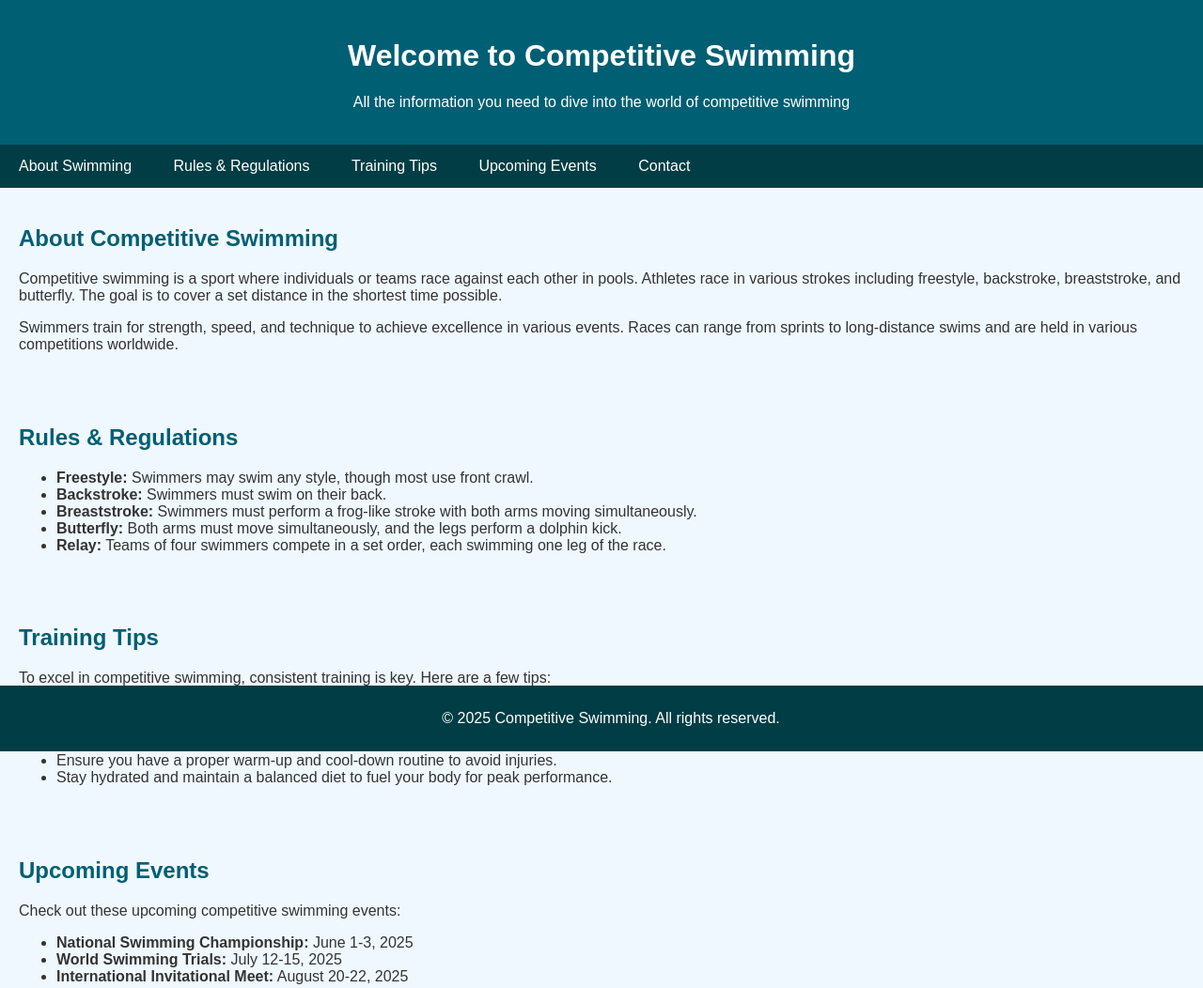
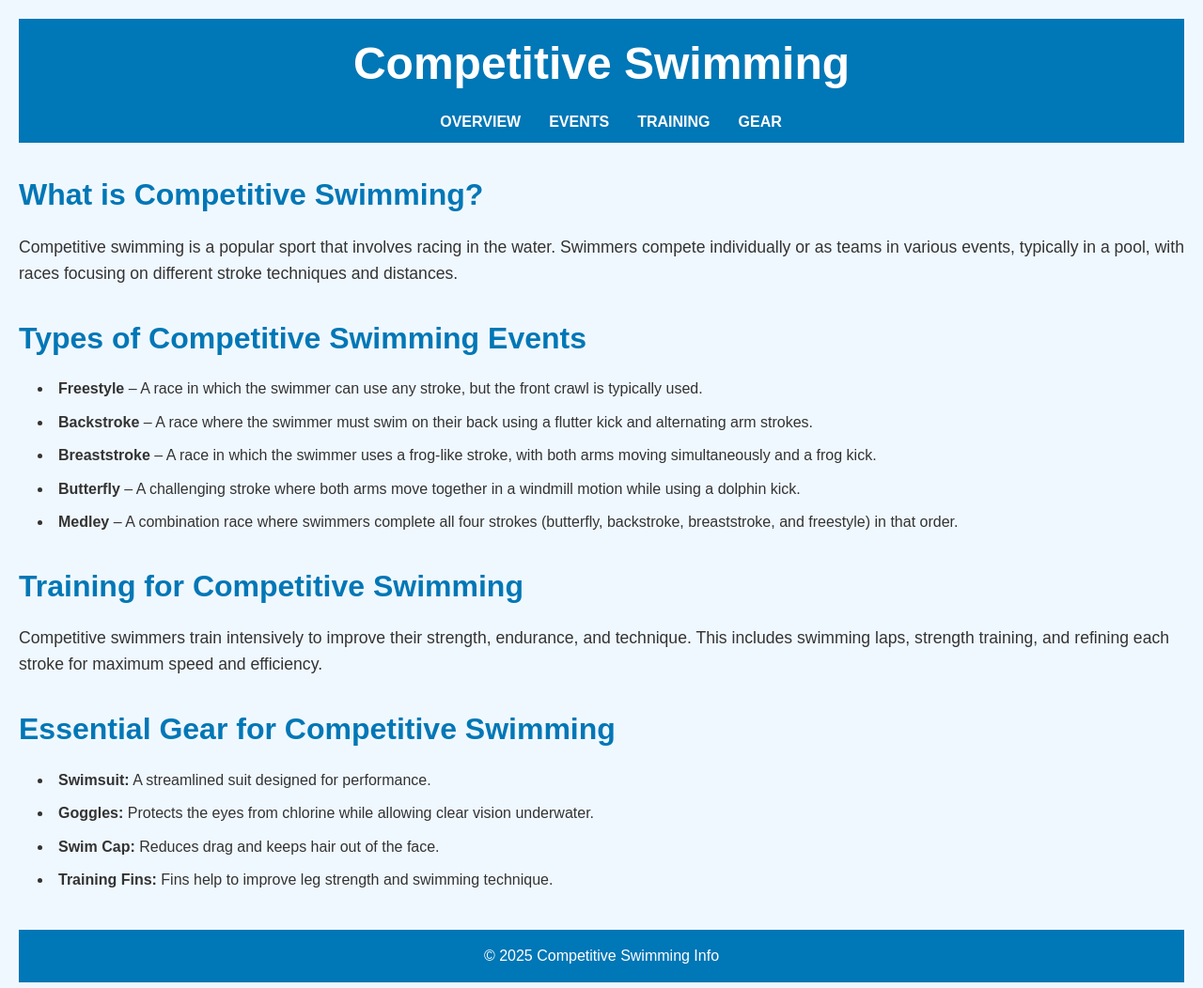
Before and after one commit to 5starr-loapi/Tutorial, a plain HTML site: page index.html in a window 1280 px wide. Shown: the top 1052 px of the page at 94% size. Drawn offline with Linux system fonts and the light colour scheme.

Commit message:
Update index.html

```diff
--- a/index.html
+++ b/index.html
@@ -3,116 +3,140 @@
 <head>
     <meta charset="UTF-8">
     <meta name="viewport" content="width=device-width, initial-scale=1.0">
-    <meta http-equiv="X-UA-Compatible" content="ie=edge">
     <title>Competitive Swimming</title>
     <style>
+        /* Reset default margins and padding */
+        * {
+            margin: 0;
+            padding: 0;
+            box-sizing: border-box;
+        }
+
+        /* Body styling */
         body {
             font-family: Arial, sans-serif;
             background-color: #f0f8ff;
             color: #333;
-            margin: 0;
-            padding: 0;
-        }
-        header {
-            background-color: #005f73;
-            color: white;
-            text-align: center;
+            line-height: 1.6;
             padding: 20px;
         }
-        nav {
-            background-color: #003d44;
-            overflow: hidden;
+
+        /* Header and navigation styling */
+        header {
+            background-color: #0077b6;
+            color: white;
+            padding: 10px 20px;
+            text-align: center;
         }
-        nav a {
+
+        header h1 {
+            font-size: 3rem;
+            margin-bottom: 10px;
+        }
+
+        nav ul {
+            list-style: none;
+            display: flex;
+            justify-content: center;
+            margin-top: 10px;
+        }
+
+        nav ul li {
+            margin: 0 15px;
+        }
+
+        nav ul li a {
             color: white;
-            padding: 14px 20px;
             text-decoration: none;
-            display: inline-block;
+            font-weight: bold;
+            text-transform: uppercase;
         }
-        nav a:hover {
-            background-color: #d1d8e0;
+
+        nav ul li a:hover {
+            color: #90e0ef;
         }
+
+        /* Section styling */
         section {
-            padding: 20px;
+            margin: 30px 0;
         }
+
+        section h2 {
+            font-size: 2rem;
+            color: #0077b6;
+            margin-bottom: 15px;
+        }
+
+        section p {
+            font-size: 1.1rem;
+            margin-bottom: 20px;
+        }
+
+        ul {
+            list-style: inside;
+            margin-left: 20px;
+        }
+
+        ul li {
+            margin-bottom: 10px;
+        }
+
+        /* Footer styling */
         footer {
-            background-color: #003d44;
+            text-align: center;
+            padding: 15px;
+            background-color: #0077b6;
             color: white;
-            text-align: center;
-            padding: 10px;
-            position: fixed;
-            width: 100%;
-            bottom: 0;
-        }
-        h2 {
-            color: #005f73;
+            margin-top: 40px;
         }
     </style>
 </head>
 <body>
-
     <header>
-    <h1>Welcome to Competitive Swimming</h1>
-    <p>All the information you need to dive into the world of competitive swimming</p>
+        <h1>Competitive Swimming</h1>
+        <nav>
+            <ul>
+                <li><a href="#overview">Overview</a></li>
+                <li><a href="#events">Events</a></li>
+                <li><a href="#training">Training</a></li>
+                <li><a href="#gear">Gear</a></li>
+            </ul>
+        </nav>
     </header>
 
-<nav>
-    <a href="#about">About Swimming</a>
-    <a href="#rules">Rules & Regulations</a>
-    <a href="#training">Training Tips</a>
-    <a href="#events">Upcoming Events</a>
-    <a href="#contact">Contact</a>
-</nav>
-
-<section id="about">
-    <h2>About Competitive Swimming</h2>
-    <p>Competitive swimming is a sport where individuals or teams race against each other in pools. Athletes race in various strokes including freestyle, backstroke, breaststroke, and butterfly. The goal is to cover a set distance in the shortest time possible.</p>
-    <p>Swimmers train for strength, speed, and technique to achieve excellence in various events. Races can range from sprints to long-distance swims and are held in various competitions worldwide.</p>
+    <section id="overview">
+        <h2>What is Competitive Swimming?</h2>
+        <p>Competitive swimming is a popular sport that involves racing in the water. Swimmers compete individually or as teams in various events, typically in a pool, with races focusing on different stroke techniques and distances.</p>
     </section>
 
-<section id="rules">
-    <h2>Rules & Regulations</h2>
+    <section id="events">
+        <h2>Types of Competitive Swimming Events</h2>
         <ul>
-        <li><strong>Freestyle:</strong> Swimmers may swim any style, though most use front crawl.</li>
-        <li><strong>Backstroke:</strong> Swimmers must swim on their back.</li>
-        <li><strong>Breaststroke:</strong> Swimmers must perform a frog-like stroke with both arms moving simultaneously.</li>
-        <li><strong>Butterfly:</strong> Both arms must move simultaneously, and the legs perform a dolphin kick.</li>
-        <li><strong>Relay:</strong> Teams of four swimmers compete in a set order, each swimming one leg of the race.</li>
+            <li><strong>Freestyle</strong> – A race in which the swimmer can use any stroke, but the front crawl is typically used.</li>
+            <li><strong>Backstroke</strong> – A race where the swimmer must swim on their back using a flutter kick and alternating arm strokes.</li>
+            <li><strong>Breaststroke</strong> – A race in which the swimmer uses a frog-like stroke, with both arms moving simultaneously and a frog kick.</li>
+            <li><strong>Butterfly</strong> – A challenging stroke where both arms move together in a windmill motion while using a dolphin kick.</li>
+            <li><strong>Medley</strong> – A combination race where swimmers complete all four strokes (butterfly, backstroke, breaststroke, and freestyle) in that order.</li>
         </ul>
     </section>
 
     <section id="training">
-    <h2>Training Tips</h2>
-    <p>To excel in competitive swimming, consistent training is key. Here are a few tips:</p>
+        <h2>Training for Competitive Swimming</h2>
+        <p>Competitive swimmers train intensively to improve their strength, endurance, and technique. This includes swimming laps, strength training, and refining each stroke for maximum speed and efficiency.</p>
+    </section>
+
+    <section id="gear">
+        <h2>Essential Gear for Competitive Swimming</h2>
         <ul>
-        <li>Focus on building endurance through long swim sessions.</li>
-        <li>Incorporate strength training for overall muscle conditioning.</li>
-        <li>Perfect your technique, especially for starts, turns, and finishes.</li>
-        <li>Ensure you have a proper warm-up and cool-down routine to avoid injuries.</li>
-        <li>Stay hydrated and maintain a balanced diet to fuel your body for peak performance.</li>
+            <li><strong>Swimsuit:</strong> A streamlined suit designed for performance.</li>
+            <li><strong>Goggles:</strong> Protects the eyes from chlorine while allowing clear vision underwater.</li>
+            <li><strong>Swim Cap:</strong> Reduces drag and keeps hair out of the face.</li>
+            <li><strong>Training Fins:</strong> Fins help to improve leg strength and swimming technique.</li>
         </ul>
     </section>
 
-<section id="events">
-    <h2>Upcoming Events</h2>
-    <p>Check out these upcoming competitive swimming events:</p>
-    <ul>
-        <li><strong>National Swimming Championship:</strong> June 1-3, 2025</li>
-        <li><strong>World Swimming Trials:</strong> July 12-15, 2025</li>
-        <li><strong>International Invitational Meet:</strong> August 20-22, 2025</li>
-    </ul>
-</section>
-
-<section id="contact">
-    <h2>Contact Us</h2>
-    <p>If you have any questions or need further information about competitive swimming, feel free to reach out!</p>
-    <p>Email: info@competitiveswim.com</p>
-    <p>Phone: (123) 456-7890</p>
-</section>
-
     <footer>
-    <p>&copy; 2025 Competitive Swimming. All rights reserved.</p>
+        <p>&copy; 2025 Competitive Swimming Info</p>
     </footer>
-
 </body>
 </html>
```
Lines whose indentation alone changed are shown as unchanged.
